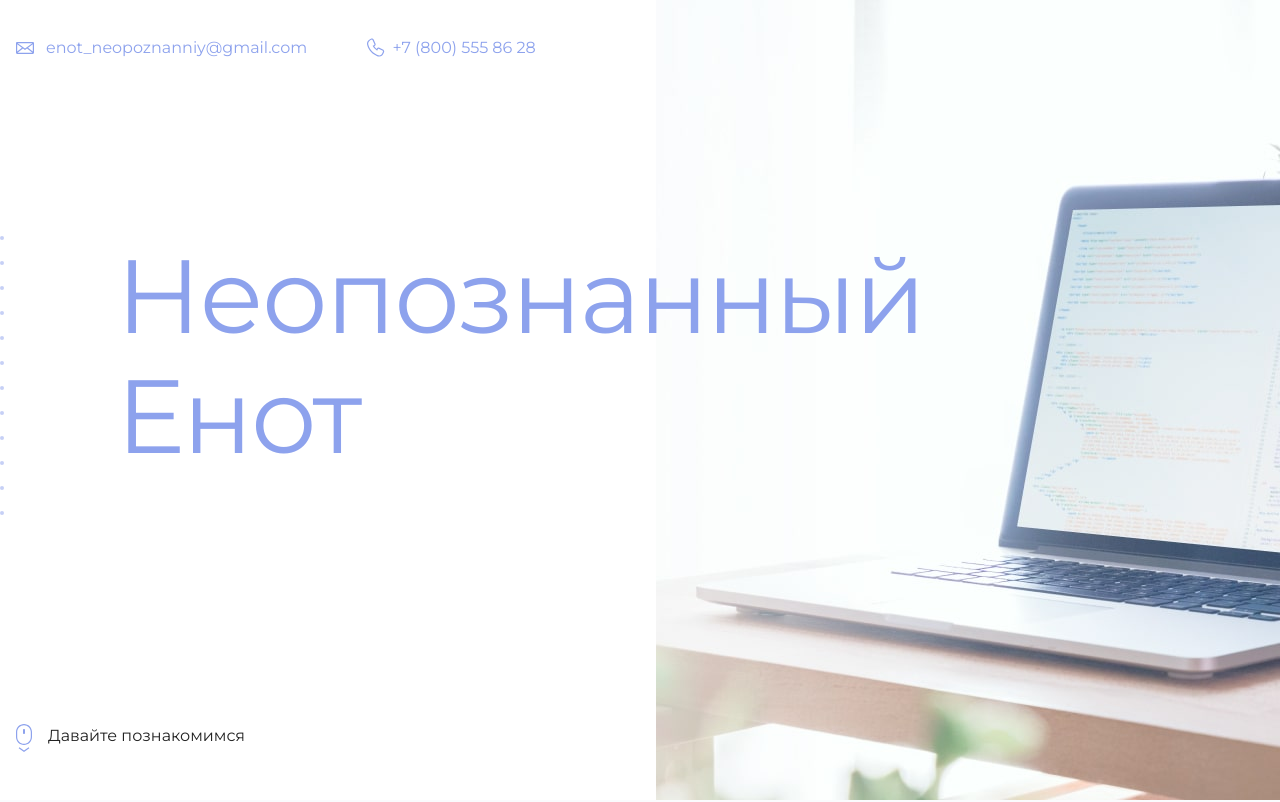
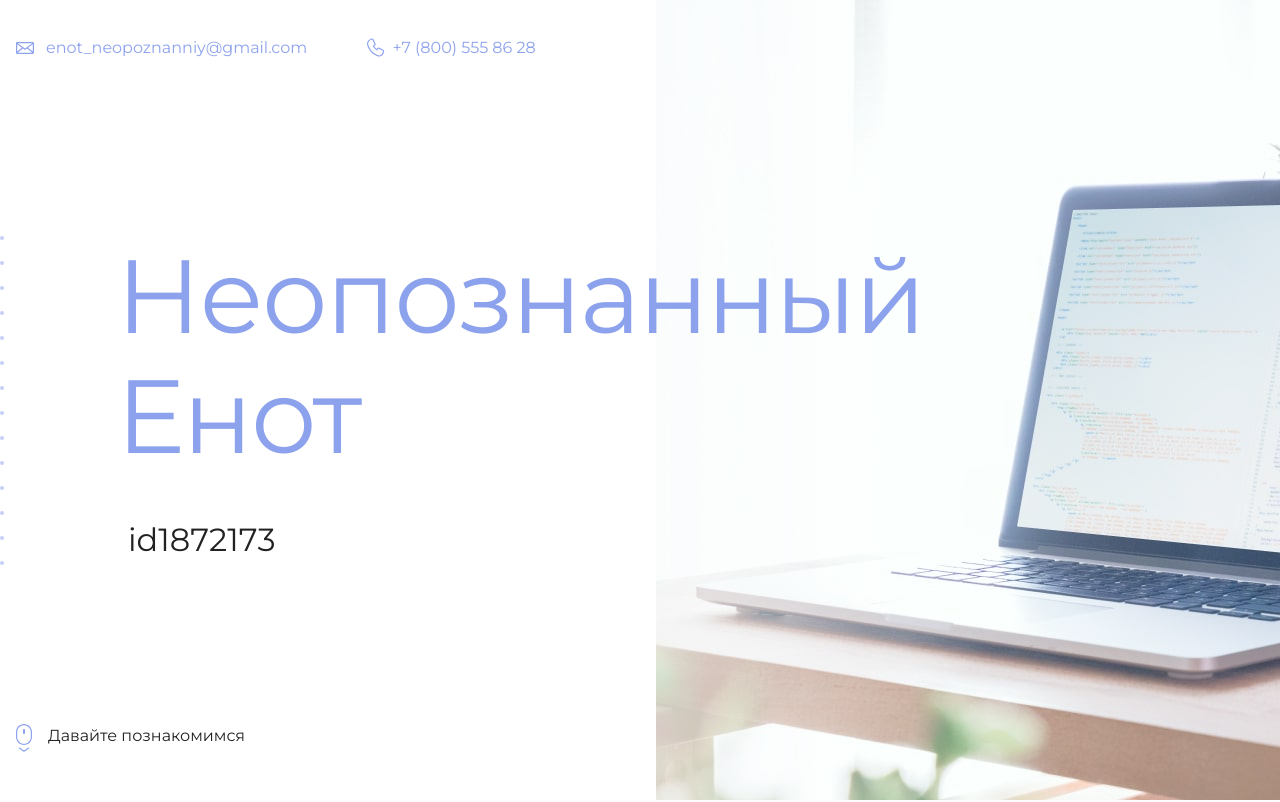
Before and after one commit to ADShum/testTask, a plain HTML site: page index.html in a window 1280 px wide. Shown: the top 802 px of the page. Drawn offline with Linux system fonts and the light colour scheme.

Commit message:
added my own id

```diff
--- a/index.html
+++ b/index.html
@@ -19,7 +19,7 @@
       <section class="hero-image">
         <div class="container">
           <h1 class="heading">Неопознанный Енот</h1>
-          <p><!-- Тут ваш id на сайте Академии --></p>
+          <p>id1872173</p>
         </div>
       </section>
 
```
